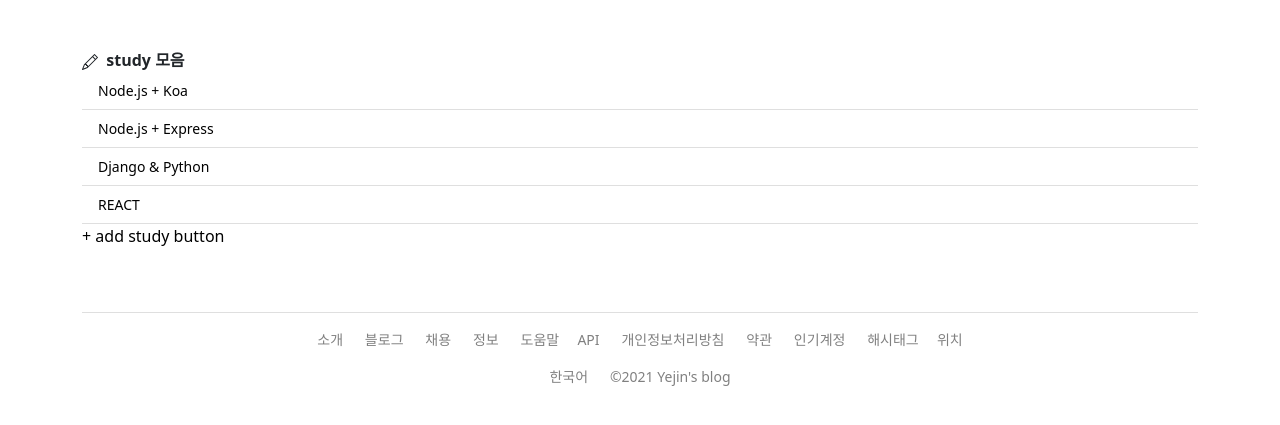
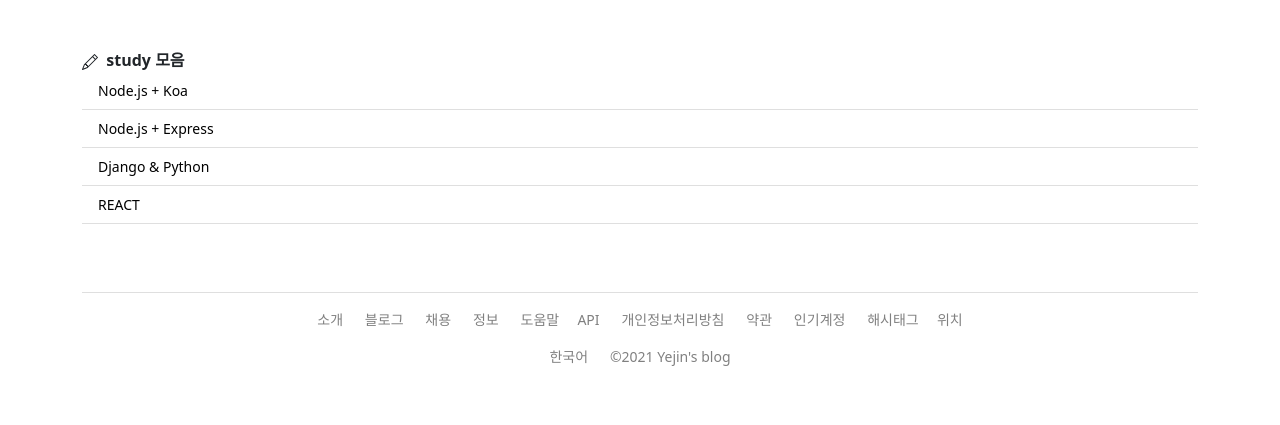
Before and after one commit to yexjin/blog_with_Django, a Django app: page /study/ in a window 1280 px wide. Shown: the part 56-481 px from the top of the page. Run offline with Django 3.2, Linux system fonts and the light colour scheme; data comes from the database, SQL or seed files in the repository; both versions use the stored data as it was after the commit.

Commit message:
[FIX,DELETE] Study 페이지 DB 연결 및 불필요한 실습부분 삭제

```diff
--- a/Blog/yejinblog/admin.py
+++ b/Blog/yejinblog/admin.py
@@ -1,4 +1,6 @@
 from django.contrib import admin
-from .models import Project
+from .models import Project, Project_ing, Study
 
 admin.site.register(Project)
+admin.site.register(Project_ing)
+admin.site.register(Study)
--- a/Blog/yejinblog/models.py
+++ b/Blog/yejinblog/models.py
@@ -25,8 +25,8 @@ class Project_ing(models.Model):
         return self.title_ing #글의 제목으로 설정
 
 class Study(models.Model):
-    study_title = models.CharField(max_length=200, blank=True, null = True)
-    study_link = models.URLField("Site URL")
+    study_title = models.CharField(max_length=200)
+    study_link = models.URLField(blank=True, null = True)
 
     def __str__(self): # 객체를 출력 할 때 나타나는 값
-        return self.study_title + self.study_link
+        return self.study_title
--- a/Blog/yejinblog/templates/study.html
+++ b/Blog/yejinblog/templates/study.html
@@ -13,12 +13,9 @@
 
               <ul class="list-group list-group-flush">
               {% for study in studies %}
-                <li class="list-group-item"><a href="#"">{{study.study_title}}</li>
+                <li class="list-group-item"><a href="{{study.study_link}}">{{study.study_title}}</li>
                 {% endfor %}
               </ul>
-              <div>
-                        <a href="{%url 'add_study'%}"> + add study button</a>
-                    </div>
               <br /><br />
           </div>
 
--- a/Blog/yejinblog/urls.py
+++ b/Blog/yejinblog/urls.py
@@ -23,7 +23,4 @@ urlpatterns = [
     path('delete_projecting/<str:id>', views.delete_projecting, name="delete_projecting"),
 
     path('study/', views.study, name="study"),
-    path('add_study/', views.add_study, name="add_study"),
-    path('create_study/', views.create_study, name="create_study"),
-    path('study_detail/',views.study_detail, name="study_detail"),
 ]
--- a/Blog/yejinblog/views.py
+++ b/Blog/yejinblog/views.py
@@ -8,12 +8,13 @@ from .forms import ProjectingForm
 def main(request):
     projects = Project.objects.all()
     projects_ing = Project_ing.objects.all()
+    studies = Study.objects.all()
     if request.method == "POST":
         text = request.POST.get('text_input') # post method를 사용해서 text_input을 가져오자(Get)
         word_list = text.split(' ')
         word_num = len(word_list)
         return render(request,"main.html", {"word_num":word_num}, {"text":text})
-    return render(request,"main.html", {'projects':projects, 'projects_ing':projects_ing})
+    return render(request,"main.html", {'projects':projects, 'projects_ing':projects_ing, 'studies':studies})
 
 def login(request):
     if request.method == "POST":
@@ -115,17 +116,3 @@ def delete_projecting(request, id):
 def study(request):
     studies = Study.objects.all()
     return render(request, 'study.html', {'studies':studies})
-
-def study_detail(request, id):
-    study = get_object_or_404(Study,pk = id)
-    return render(request, 'study_detail.html', {'study':study})
-
-def add_study(request):
-    return render(request, 'add_study.html')
-
-def create_study(request):
-    new_study = Study()
-    new_study.study_title = request.POST['study_title']
-    new_study.study_link = request.POST['study_link']
-    new_study.save()
-    return redirect('study_detail', new_study.id)
```
Also changed, not shown: Blog/yejinblog/templates/add_study.html (deleted, +0 -16 lines), Blog/yejinblog/templates/main.html (+5 -5 lines), Blog/yejinblog/templates/study_detail.html (deleted, +0 -15 lines), Blog/db.sqlite3, Blog/yejinblog/migrations/0005_auto_20210709_0414.py (added).
